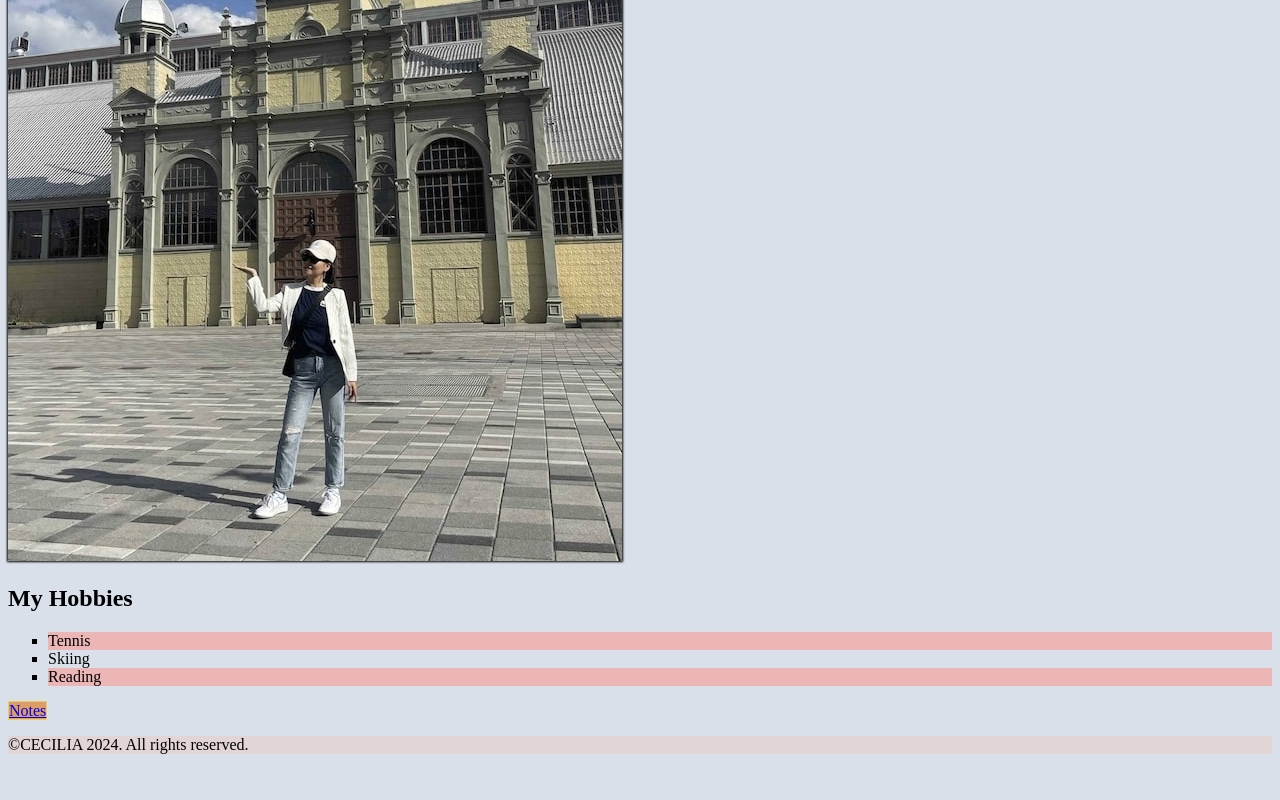
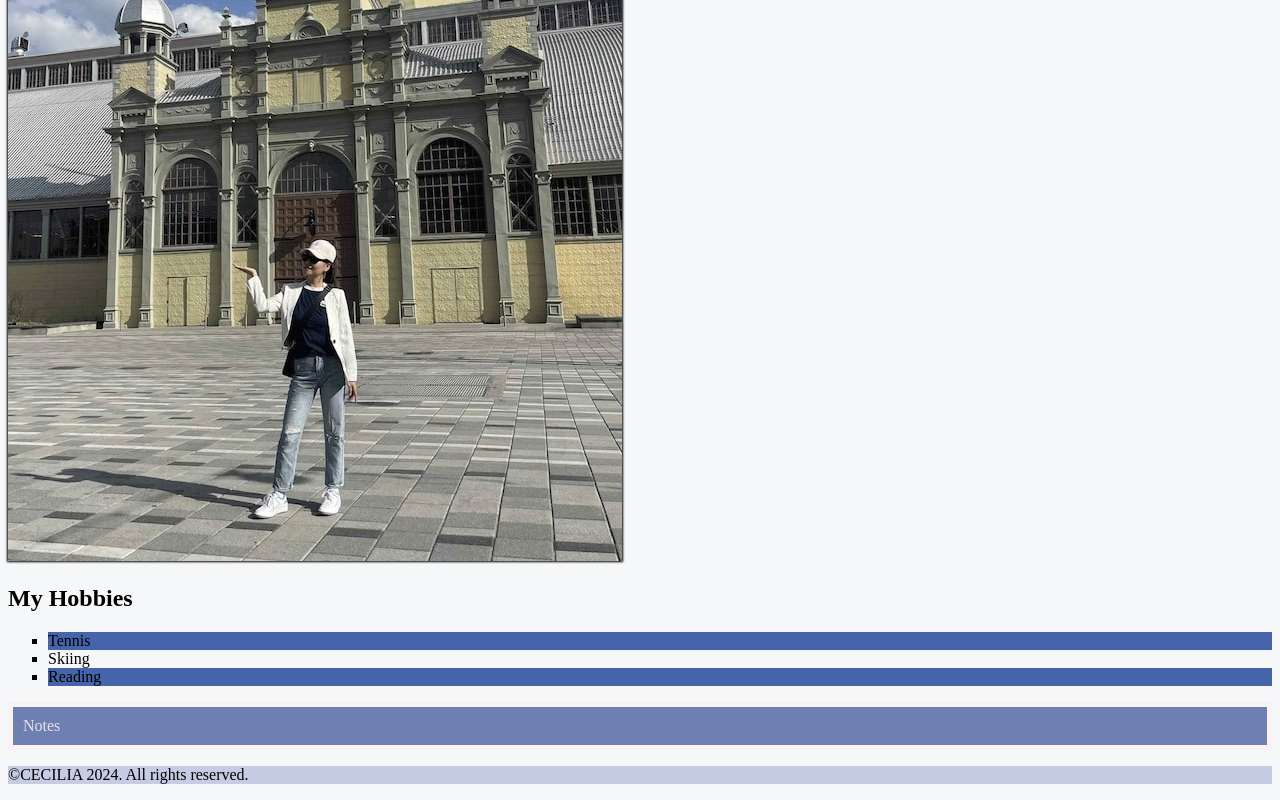
Before and after one commit to Cecilia320/Cecilia320.github.io, a plain HTML site: page html-assignment/index.html in a window 1280 px wide. Shown: the part 656-1456 px from the top of the page. Before the commit the page ends 1426 px from the top, so only its background shows below. Drawn offline with Linux system fonts and the light colour scheme.

Commit message:
code changed

```diff
--- a/html-assignment/css/main.css
+++ b/html-assignment/css/main.css
@@ -1,14 +1,14 @@
 body {
     font-family:'Franklin Gothic Medium', 'Arial Narrow', Arial, sans-serif, serif 18xp;
-    background-color: rgb(217, 224, 234);
+    background-color: rgb(246, 247, 249);
 }
 
 header,footer {
-    background-color: #e2d5d5;
+    background-color: #7386bd60;
 }
 
 .site-title {
-color:#3c1c5d;
+color:#454c98;
 }
 
 #my-image {
@@ -17,14 +17,25 @@ color:#3c1c5d;
 .hobbies-list {
     list-style-type: square;
 }
-ul li:nth-child(odd) {
-    background-color: #ecb6b6;
+.hobbies-list li:nth-child(odd) {
+    background-color: #4664aa;
 }
-nav ul {
+nav ul.nav-list {
     list-style-type: none;
     padding: 0;
+    margin: 0;
 }
-nav a {
-    background-color: rgb(220, 158, 100);
-    border: 1px solid #e9cc6f;
+.navigation {
+    text-decoration: none;
+    display: block;
+    padding: 10px 10px;
+    background-color: #6e80b2;
+    border: 5px solid #faf2f2;
+    color: #ece1e1;
 }
+
+
+nav  a:hover,
+nav  a:focus {
+    background-color: #c7612e;
+        color: #ece1e1;   }
```
